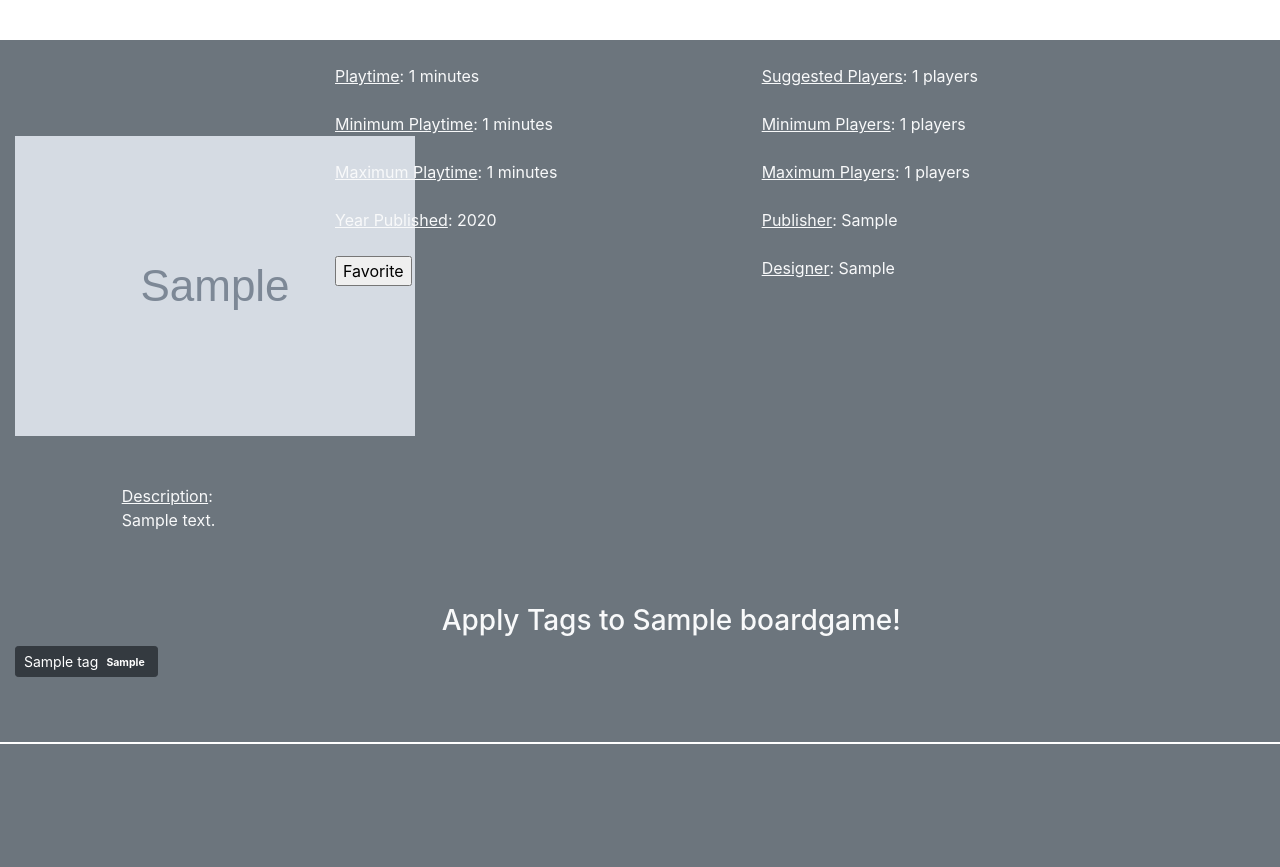
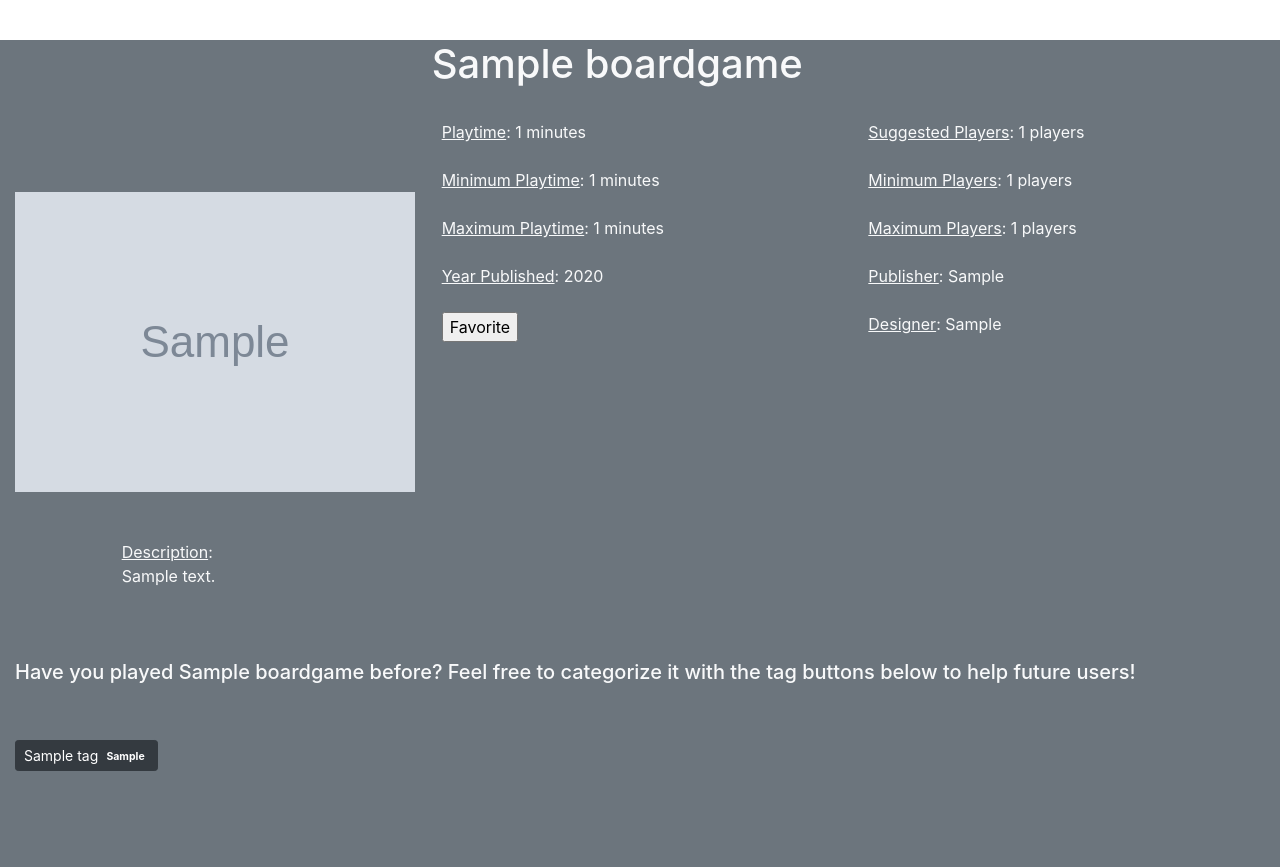
Before and after one commit to elaineyoung702/board-game-guru, a Flask app: template templates/boardgame.html in a window 1280 px wide. Shown: the part 56-923 px from the top of the page. Before the commit the page ends 800 px from the top, so only its background shows below. Run offline with Flask 2, Linux system fonts and the light colour scheme; tables that the repository leaves empty hold one stand-in row (values such as "Sample post"); the template is opened without the code that fills it: values that come from a table or form of the project are taken from there, most other values are stand-ins (such as "Sample title", 1, 10 or a date in 2020); grey boxes marked "Sample" are stand-in pictures; some libraries are stand-ins or nearby versions.

Commit message:
added comment after call with romain

```diff
--- a/templates/boardgame.html
+++ b/templates/boardgame.html
@@ -4,7 +4,12 @@
 
 <div id="bg_page" class="container-fluid bg-secondary text-light">
   <div class="row">
-    <div class="col-sm-3">
+    <div class="col-sm-12">
+      <h1 class="offset-4">{{boardgame.bg_name}}</h1>
+    </div>
+  </div>
+  <div class="row">
+    <div class="col-sm-4">
       <br><br><br><br>
       <img src={{boardgame.thumbnail_url}}>
     </div>
@@ -22,14 +27,17 @@
         <input id="fav_button" type="submit" name="fav_button" value="Favorite">
       </form>
     </div>
-    <div class="col-sm-5">
+    <div class="col-sm-4">
       <br>
       <u>Suggested Players</u>: {{boardgame.suggested_players}} players<br><br>
       <u>Minimum Players</u>: {{boardgame.min_players}} players<br><br>
       <u>Maximum Players</u>: {{boardgame.max_players}} players<br><br>
       <u>Publisher</u>: {{boardgame.publisher}}<br><br>
       <u>Designer</u>: {{boardgame.designer}}<br><br>
-    </div></div>
+    </div>
+
+    </div>
+
 
   <div class="row">
     <div class="col-10 offset-1">
@@ -44,13 +52,17 @@
 
 
   <div class="row">
-    <div class="col-8 offset-4"><h3> Apply Tags to {{boardgame.bg_name}}! </h3></div>
-    <div class="col-12">
+    <div class="col-sm-12">
+      <h5> Have you played {{boardgame.bg_name}} before? Feel free to categorize it with the tag buttons below to help future users! </h5>
+    </div>
+
+    <div class="col-sm-12"><br><br>
       {% for tag in tags %}
         <button type="button" class="btn btn-dark btn-sm bgtag" id={{tag.tag_id}} value={{tag.tag_id}}>{{tag.tag_name}}
-        <span class="badge" value={{tag_dict[tag.tag_id]}}>{{tag_dict[tag.tag_id]}}</span>
+        <span class="badge" value={{tag_dict[tag.tag_id]}}>{{tag_dict[tag.tag_id]}}</span><br>
         </button>
       {% endfor %}
+    </div>
     </div><br><br><br><br>
   </div>
 
```
